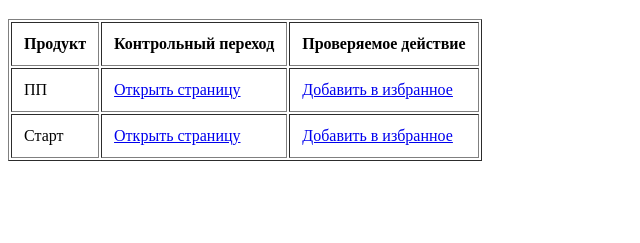
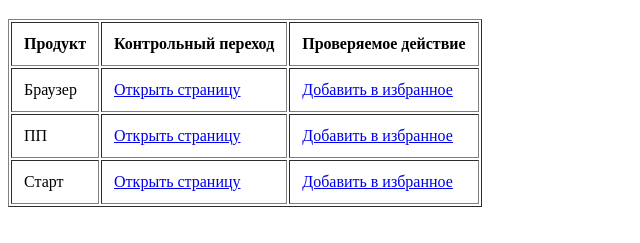
Before and after one commit to ymbrocore/testpages, a plain HTML site: page unsafe-deeplinks.html in a window 1280 px wide. Shown: the part 61-304 px from the top of the page, without its empty margins (0-640 px from the left). Drawn offline with Linux system fonts and the light colour scheme.

Commit message:
Add Browser links to unsafe deep link test page

```diff
--- a/unsafe-deeplinks.html
+++ b/unsafe-deeplinks.html
@@ -6,6 +6,11 @@
 <h1>Проверка защиты диплинков</h1>
 <table border="1" cellpadding="12">
   <tr><th>Продукт</th><th>Контрольный переход</th><th>Проверяемое действие</th></tr>
+  <tr>
+    <td>Браузер</td>
+    <td><a href="yandexbrowser-open-url://?url=https%3A%2F%2Fexample.com%2F%3Fqa%3D36678">Открыть страницу</a></td>
+    <td><a href="yandexbrowser-open-url://?url=favorites%3A%2F%2F%3Faction%3Dadd">Добавить в избранное</a></td>
+  </tr>
   <tr>
     <td>ПП</td>
     <td><a href="yandex-app-open://?uri=https%3A%2F%2Fexample.com%2F%3Fqa%3D36681">Открыть страницу</a></td>
```
